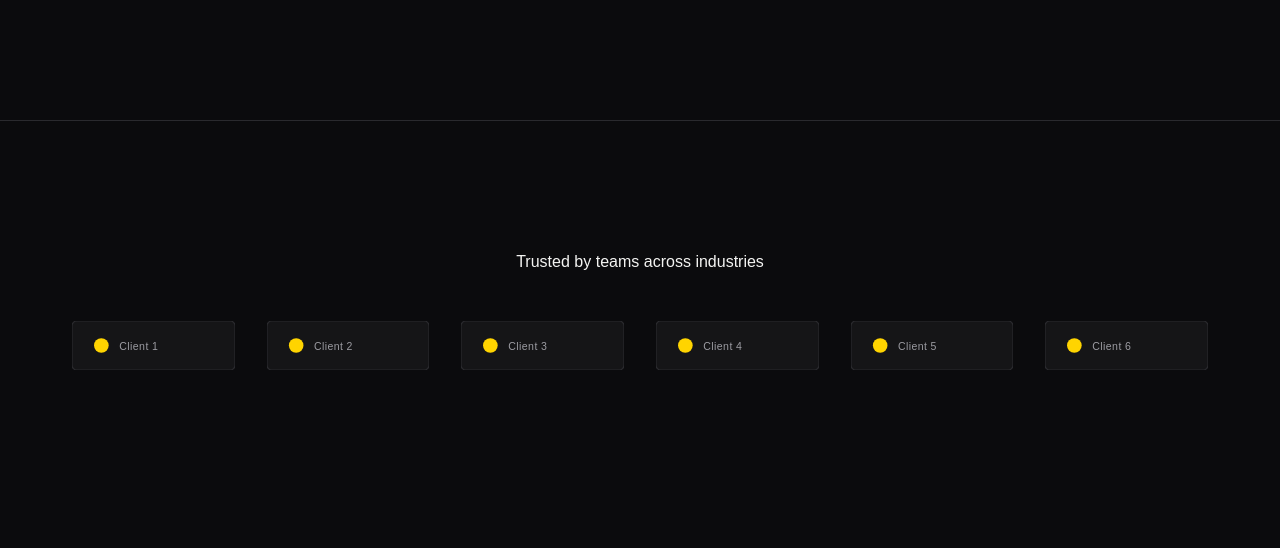
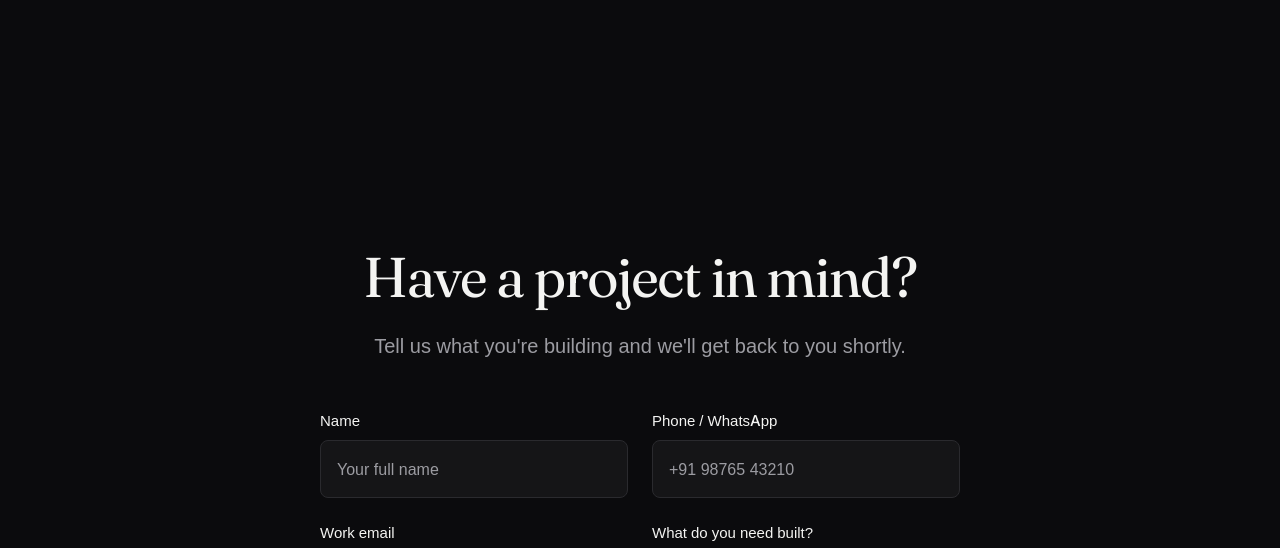
Before and after one commit to dOping-cOde/new-web, a Next.js app: page /about in a window 1280 px wide. Shown: the part 3400-3948 px from the top of the page. Built offline with nearby package versions, Linux system fonts and the light colour scheme; no server answers.

Commit message:
latest code

```diff
--- a/app/about/page.tsx
+++ b/app/about/page.tsx
@@ -1,5 +1,4 @@
 import { type Metadata } from "next";
-import Image from "next/image";
 import { HeroLight } from "@/components/sections/HeroLight";
 import { CTABand } from "@/components/sections/CTABand";
 import { SectionHeader } from "@/components/ui/SectionHeader";
@@ -184,34 +183,7 @@ export default function AboutPage() {
         </Container>
       </section>
 
-      {/* 5. Partnerships band */}
-      <section className="py-5xl max-md:py-3xl bg-bg-light border-t border-border-light">
-        <Container>
-          <SectionHeader
-            heading="Trusted by teams across industries"
-            headingSize="text-display-md"
-            align="center"
-          />
-          <div className="grid grid-cols-2 md:grid-cols-3 lg:grid-cols-6 gap-xl mt-2xl">
-            {Array.from({ length: 6 }).map((_, i) => (
-              <div
-                key={i}
-                className="flex items-center justify-center"
-              >
-                <Image
-                  src={`/images/partners/partner-${i + 1}.svg`}
-                  alt={`Client logo placeholder ${i + 1}`}
-                  width={200}
-                  height={60}
-                  className="w-full h-auto"
-                />
-              </div>
-            ))}
-          </div>
-        </Container>
-      </section>
-
-      {/* 6. CTA */}
+      {/* 5. CTA */}
       <CTABand />
     </>
   );
--- a/app/page.tsx
+++ b/app/page.tsx
@@ -48,6 +48,7 @@ export default function Home() {
         secondaryCTA={{ label: "Book Free Consultation", href: "/contact" }}
         aside={<HeroMascot />}
       />
+
 
       {/* ===== Section 2: Capability strip (light bg) ===== */}
       <section className="bg-bg-light py-5xl max-md:py-3xl">
```
